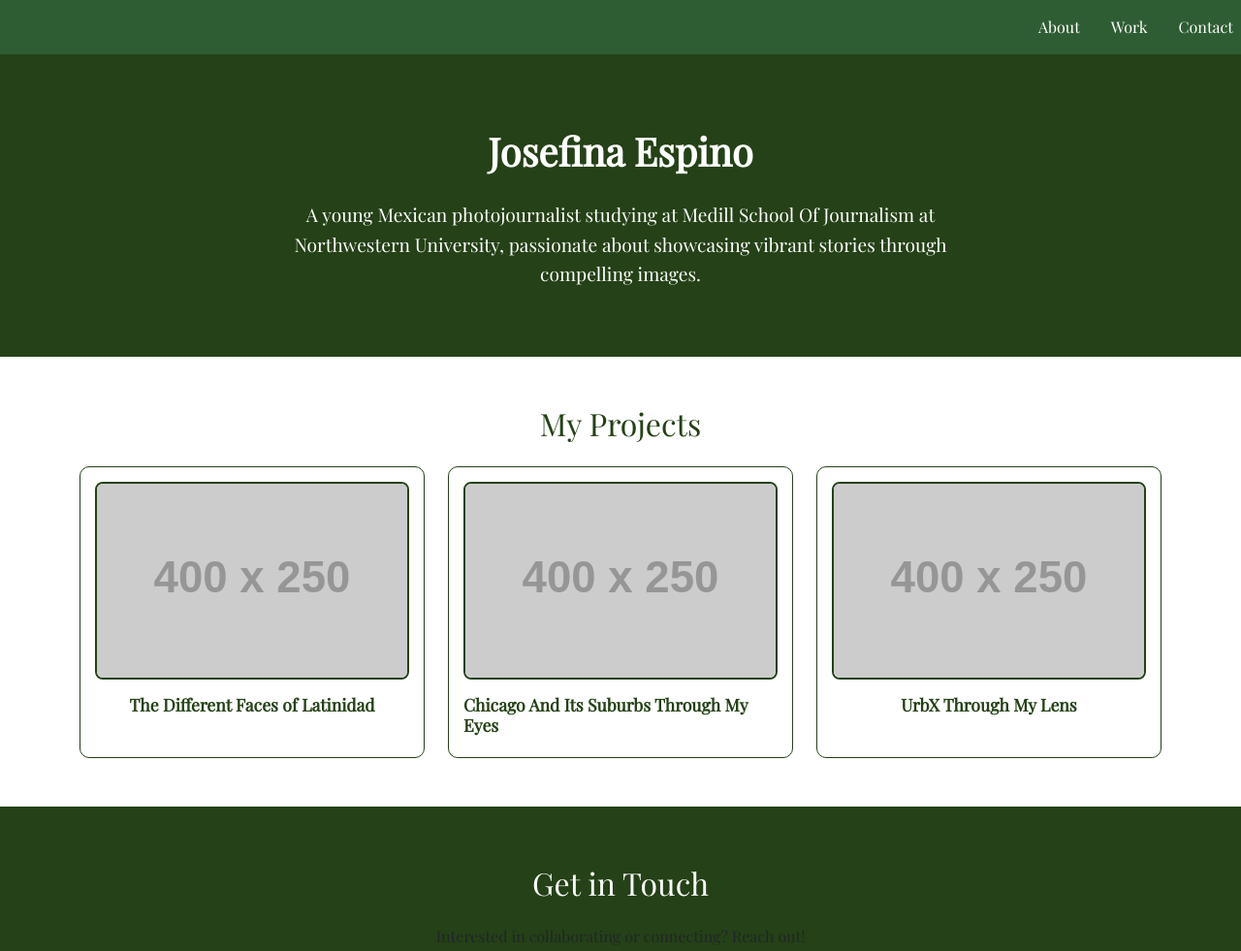
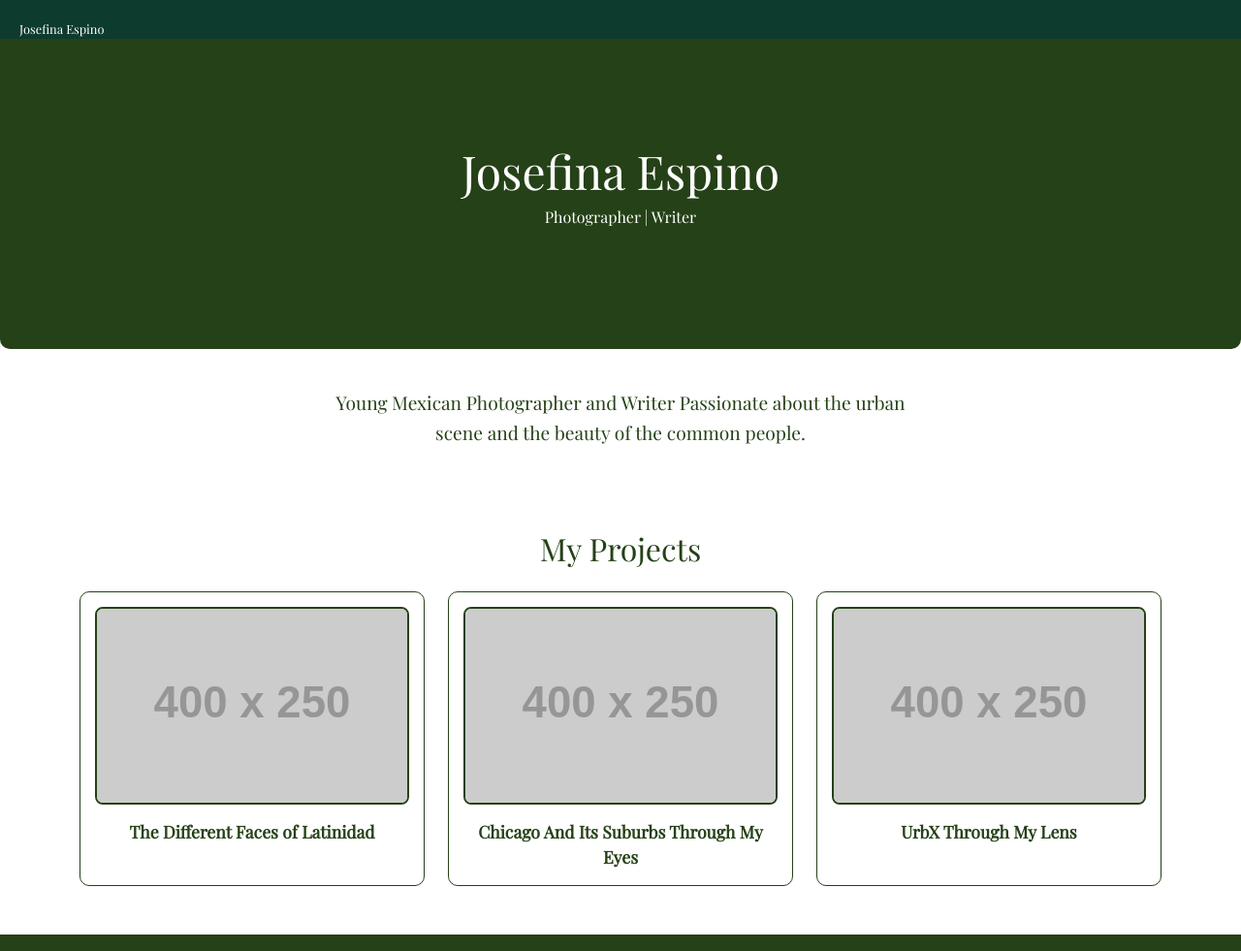
Before and after one commit to JosefinaEspino123/photo_portafolio, a plain HTML site: page index.html in a window 1280 px wide. Shown: the top 981 px of the page at 97% size. Drawn offline with nearby package versions, Linux system fonts and the light colour scheme; placeholder pictures from the web are drawn by us.

Commit message:
Add files via upload

```diff
--- a/index.html
+++ b/index.html
@@ -18,41 +18,80 @@
     padding: 0;
   }
 
-    /* Deep Green (Matte Forest Green) for background and accents */
-    .deep-green {
-      background-color: #254117; /* Deep Forest Green */
-      color: #fff; /* default text color for deep green sections */
+  /* Top dark green banner with extended height */
+  .top-top-section {
+    background-color: #0d3b2e;
+    padding: 20px 20px; /* taller for dramatic effect */
+    position: relative;
   }
 
-    /* Navbar styles */
-    .navbar {
-      background-color: #2f5d33;
-    }
-    .navbar a {
+  /* Your name in top left corner, large size, white */
+  .top-left-name {
+    position: absolute;
+    top: 20px;
+    left: 20px;
     color: #fff;
+    font-size: 0.8rem; /* large font size */
   }
 
-    /* Top green section (header, name, description) */
-    .top-section {
+  /* Centered large name in white */
+  .centered-name {
+    text-align: center;
+    color: #fff;
+    font-size: 3rem;
+    font-weight: bold;
+    margin-top: -40px; /* pull it up within the taller banner */
+    padding: 20px 0;
+  }
+
+  /* Roles inline, centered below name in white */
+  .roles-container {
+    display: flex;
+    justify-content: center;
+    gap: 20px;
+    margin-top: 10px;
+  }
+  .role {
+    color: #fff;
+    font-size: 1.2rem;
+    font-weight: 600;
+  }
+
+  /* Main header area for name & roles (deep green background) */
+  .main-top-section {
     background-color: #254117;
-      padding: 50px 20px;
+    padding: 100px 20px;
+    text-align: center;
+    border-radius: 0 0 10px 10px;
+  }
+
+  .main-name {
+    font-size: 2.5rem;
+    font-weight: 700;
+    margin-bottom: 10px;
+  }
+  .main-roles {
+    display: flex;
+    justify-content: center;
+    gap: 10px;
+  }
+
+  /* About Me section */
+  .about-me {
+    margin-top: 20px;
+    max-width: 700px;
+    margin-left: auto;
+    margin-right: auto;
+    padding: 20px;
+    font-size: 1.2rem;
+    line-height: 1.6;
+    background-color: #fff;
+    border-radius: 8px;
+    color: #254117;
     text-align: center;
   }
-    .top-section .name {
-      font-size: 2.5rem;
-      font-weight: 700;
-      margin: 20px 0;
-      color: #fff; /* White text on deep green */
-    }
-    .top-section .description {
-      max-width: 700px;
-      margin: 20px auto;
-      font-size: 1.2rem;
-      line-height: 1.6;
-      color: #fff; /* White text for description */
-    }
 
-    /* Projects section - white background with deep green text */
+  /* Projects section styles */
   .projects {
     background-color: #fff;
     padding: 50px 20px;
@@ -62,11 +101,10 @@
     border: 1px solid #254117;
     padding: 15px;
     transition: box-shadow 0.3s;
-      height: 100%;
     display: flex;
     flex-direction: column;
     align-items: center;
-      background-color: #fff;
+    height: 100%;
   }
   .project-card:hover {
     box-shadow: 0 8px 16px rgba(37, 65, 23, 0.3);
@@ -74,7 +112,6 @@
   .project-image {
     width: 100%;
     max-width: 400px;
-      height: auto;
     border-radius: 8px;
     border: 2px solid #254117;
   }
@@ -82,35 +119,37 @@
     margin-top: 15px;
     font-weight: 600;
     font-size: 1.1rem;
-      color: #254117; /* Deep green text */
+    color: #254117;
+    text-align: center;
   }
 
-    /* Contact section - deep green background with white text */
+  /* Contact section styles */
   #contact {
     background-color: #254117;
     padding: 60px 20px;
+    color: #fff;
     text-align: center;
   }
   #contact h2 {
-      color: #fff;
     margin-bottom: 20px;
   }
   .social-btn {
-      background-color: #f48fb1; /* Bright pink accent for buttons */
-      color: #fff;
+    background-color: #fff;
+    color: #254117;
     margin: 10px;
     padding: 10px 20px;
     border-radius: 5px;
     text-decoration: none;
-      transition: background-color 0.3s;
+    transition: background-color 0.3s, color 0.3s;
   }
   .social-btn:hover {
-      background-color: #c2185b;
+    background-color: #c8e6c9;
+    color: #254117;
   }
 
-    /* Footer with deep green background */
+  /* Footer styles */
   footer {
-      background-color: #2f5d33;
+    background-color: #0d3b2e;
     color: #fff;
     padding: 20px;
     text-align: center;
@@ -119,78 +158,78 @@
 </head>
 <body>
 
-  <!-- Navbar -->
-  <nav class="navbar navbar-expand-lg">
-         <div class="collapse navbar-collapse justify-content-end" id="navbarNav">
-        <ul class="navbar-nav gap-3">
-          <li class="nav-item">
-            <a class="nav-link active text-white" href="#about">About</a>
-          </li>
-          <li class="nav-item">
-            <a class="nav-link text-white" href="#projects">Work</a>
-          </li>
-          <li class="nav-item">
-            <a class="nav-link text-white" href="#contact">Contact</a>
-          </li>
-        </ul>
+<!-- Top darkest green banner with your name in the top left corner -->
+<div class="top-top-section">
+  <div class="top-left-name">Josefina Espino</div>
 </div>
-    </div>
-  </nav>
 
-  <!-- Top Green Section: Name & Description -->
-  <section id="about" class="top-section">
+<!-- Your Name and Roles -->
+<section class="main-top-section" id="about">
   <div class="container">
-      <!-- Your Name in the middle -->
-      <div class="name">Josefina Espino</div>
-      <!-- Short description -->
-      <div class="description">
-        A young Mexican photojournalist studying at Medill School Of Journalism at Northwestern University, passionate about showcasing vibrant stories through compelling images.
+    <div class="name" style="color: white; font-size: 48px;">Josefina Espino</div>
+    <div class="subtitle mb-4">
+      <p style="color: white;">Photographer | Writer </p>
     </div>
   </div>
 </section>
 
-  <!-- Projects Section (White background, deep green text) -->
-  <section id="projects" class="projects">
+<!-- About Me Section with white background -->
+<section class="about-me" id="about-me">
   <div class="container">
-      <h2 class="section-title text-center mb-4" style="color:#254117;">My Projects</h2>
+    <p>
+      Young Mexican Photographer and Writer Passionate about the urban scene and the beauty of the common people.
+    </p>
+  </div>
+</section>
+
+<!-- Projects Section -->
+<section class="projects" id="projects">
+  <div class="container">
+    <h2 class="text-center mb-4" style="color:#254117;">My Projects</h2>
     <div class="row g-4">
+
       <!-- Project 1 -->
       <div class="col-md-4 d-flex align-items-stretch">
         <div class="project-card w-100">
-            <img src="https://via.placeholder.com/400x250?text=The+Different+Faces+of+Latinidad" class="project-image" alt="The Different Faces of Latinidad" />
-            <h5 class="project-title">The Different Faces of Latinidad</h5>
+          <img src="https://via.placeholder.com/400x250?text=The+Different+Faces+of+Latinidad"
+               class="project-image" alt="The Different Faces of Latinidad" />
+          <div class="project-title">The Different Faces of Latinidad</div>
         </div>
       </div>
+
       <!-- Project 2 -->
       <div class="col-md-4 d-flex align-items-stretch">
         <div class="project-card w-100">
-            <img src="https://via.placeholder.com/400x250?text=Chicago+and+Its+Suburbs+Through+My+Eyes" class="project-image" alt="Chicago And Its Suburbs Through My Eyes" />
-            <h5 class="project-title">Chicago And Its Suburbs Through My Eyes</h5>
+          <img src="https://via.placeholder.com/400x250?text=Chicago+and+Its+Suburbs+Through+My+Eyes"
+               class="project-image" alt="Chicago And Its Suburbs Through My Eyes" />
+          <div class="project-title">Chicago And Its Suburbs Through My Eyes</div>
         </div>
       </div>
+
       <!-- Project 3 -->
       <div class="col-md-4 d-flex align-items-stretch">
         <div class="project-card w-100">
-            <img src="https://via.placeholder.com/400x250?text=UrbX+Through+My+Lens" class="project-image" alt="UrbX Through My Lens" />
-            <h5 class="project-title">UrbX Through My Lens</h5>
+          <img src="https://via.placeholder.com/400x250?text=UrbX+Through+My+Lens"
+               class="project-image" alt="UrbX Through My Lens" />
+          <div class="project-title">UrbX Through My Lens</div>
         </div>
       </div>
+
     </div>
   </div>
 </section>
 
-  <!-- Contact & Social -->
-  <section id="contact" class="text-center">
+<!-- Contact Section -->
+<section id="contact">
   <div class="container">
-      <h2 class="mb-4" style="color:#fff;">Get in Touch</h2>
+    <h2 class="mb-4">Get in Touch</h2>
     <p>Interested in collaborating or connecting? Reach out!</p>
     <p><strong>Email:</strong> <a href="mailto:josefinaespinogarza@gmail.com" style="color:#fff;">josefinaespinogarza@gmail.com</a></p>
-
-     <!-- Social Media Buttons -->
+    <!-- Social Buttons -->
     <div class="d-flex justify-content-center gap-3 mt-3 flex-wrap">
-  <a href="https://twitter.com/yourhandle" target="_blank" class="social-btn" style="background-color:#fff; color:#254117;">Twitter</a>
-  <a href="https://instagram.com/yourhandle" target="_blank" class="social-btn" style="background-color:#fff; color:#254117;">Instagram</a>
-  <a href="https://facebook.com/yourpage" target="_blank" class="social-btn" style="background-color:#fff; color:#254117;">Facebook</a>
+      <a href="https://twitter.com/yourhandle" target="_blank" class="social-btn">Twitter</a>
+      <a href="https://instagram.com/yourhandle" target="_blank" class="social-btn">Instagram</a>
+      <a href="https://facebook.com/yourpage" target="_blank" class="social-btn">Facebook</a>
     </div>
   </div>
 </section>
@@ -200,7 +239,7 @@
   <p>&copy; 2025 Josefina Espino. All rights reserved.</p>
 </footer>
 
-  <!-- Bootstrap JS -->
+<!-- Bootstrap JS bundle -->
 <script src="https://cdn.jsdelivr.net/npm/bootstrap@5.3.0/dist/js/bootstrap.bundle.min.js"></script>
 
 </body>
```
Lines whose indentation alone changed are shown as unchanged.
